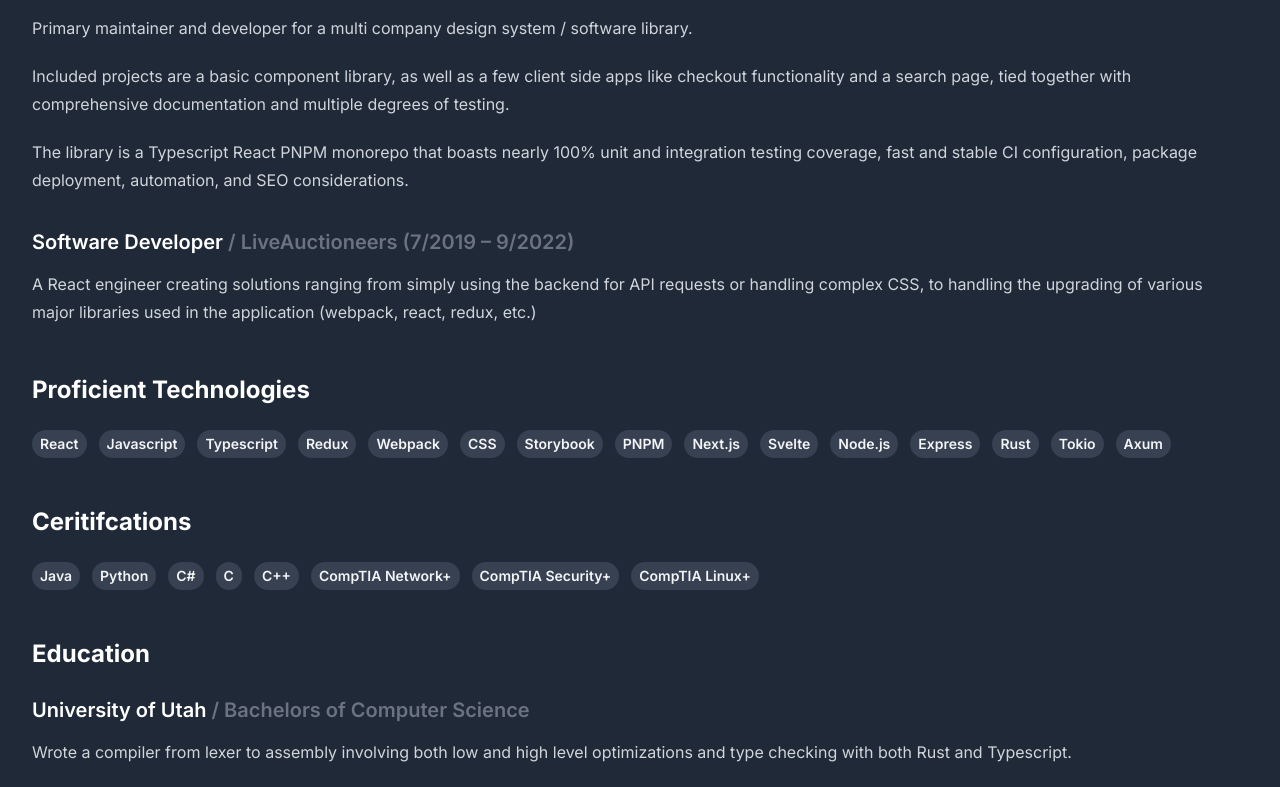
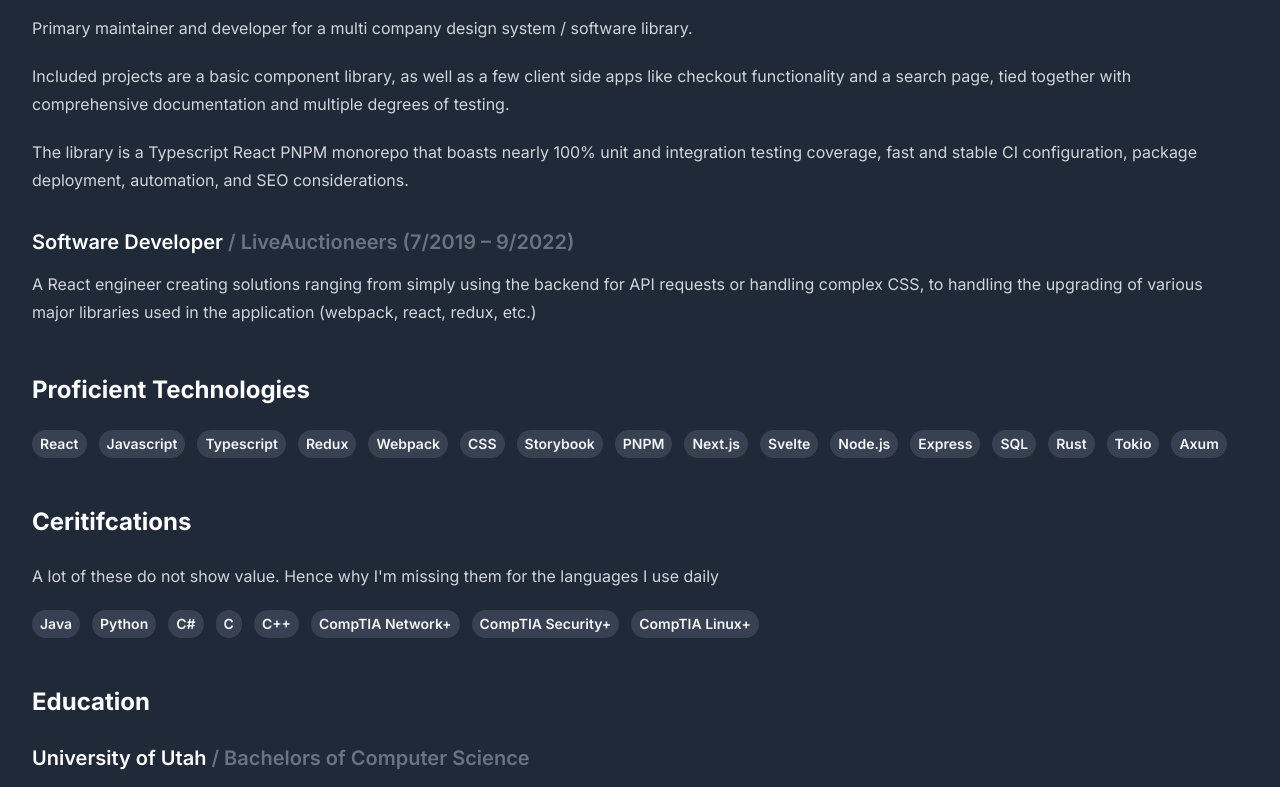
Before and after one commit to coravacav/portfolio, a Next.js app: page /resume in a window 1280 px wide. Shown: the part 400-1187 px from the top of the page. Built offline with nearby package versions, Linux system fonts and the light colour scheme.

Commit message:
add sql and certifications warning

```diff
--- a/src/app/resume/page.tsx
+++ b/src/app/resume/page.tsx
@@ -59,6 +59,7 @@
                             <Item>Svelte</Item>
                             <Item>Node.js</Item>
                             <Item>Express</Item>
+                            <Item>SQL</Item>
                             <Item>Rust</Item>
                             <Item>Tokio</Item>
                             <Item>Axum</Item>
@@ -69,6 +70,7 @@
             <section>
                 <article>
                     <h2>Ceritifcations</h2>
+                    <p>A lot of these do not show value. Hence why I'm missing them for the languages I use daily</p>
                     <div className="not-prose">
                         <ul className="flex flex-wrap gap-3 not-prose">
                             <Item>Java</Item>
```
